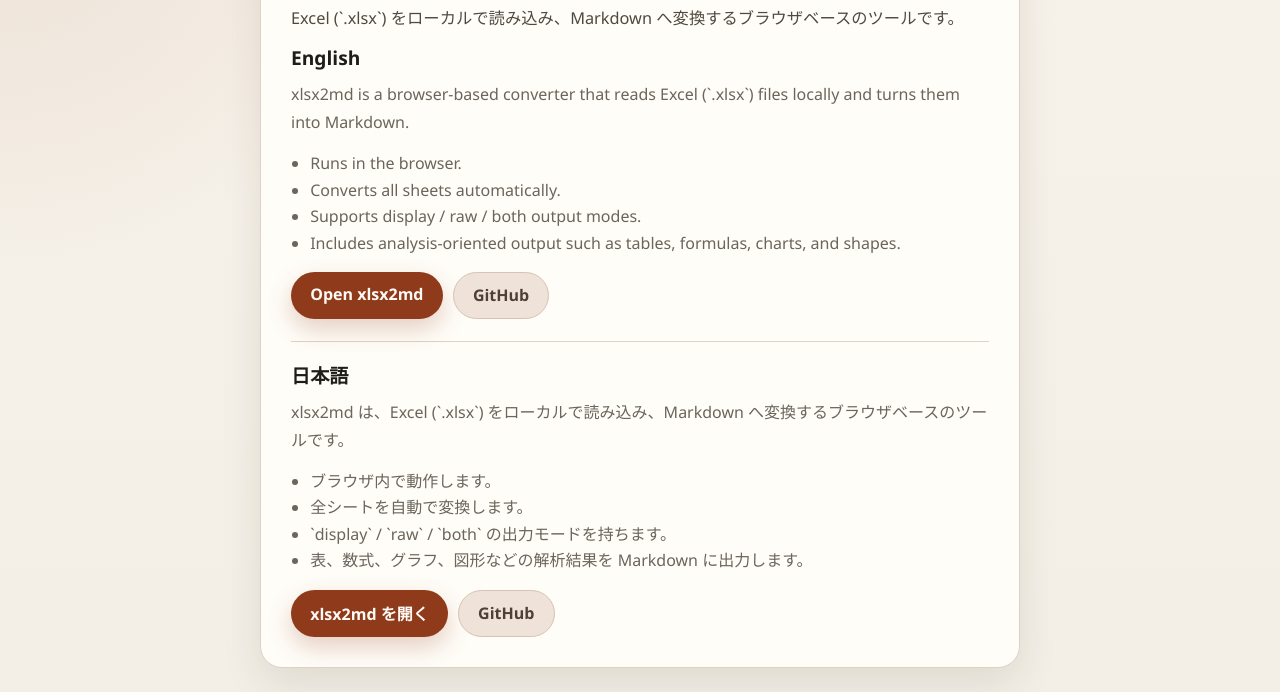
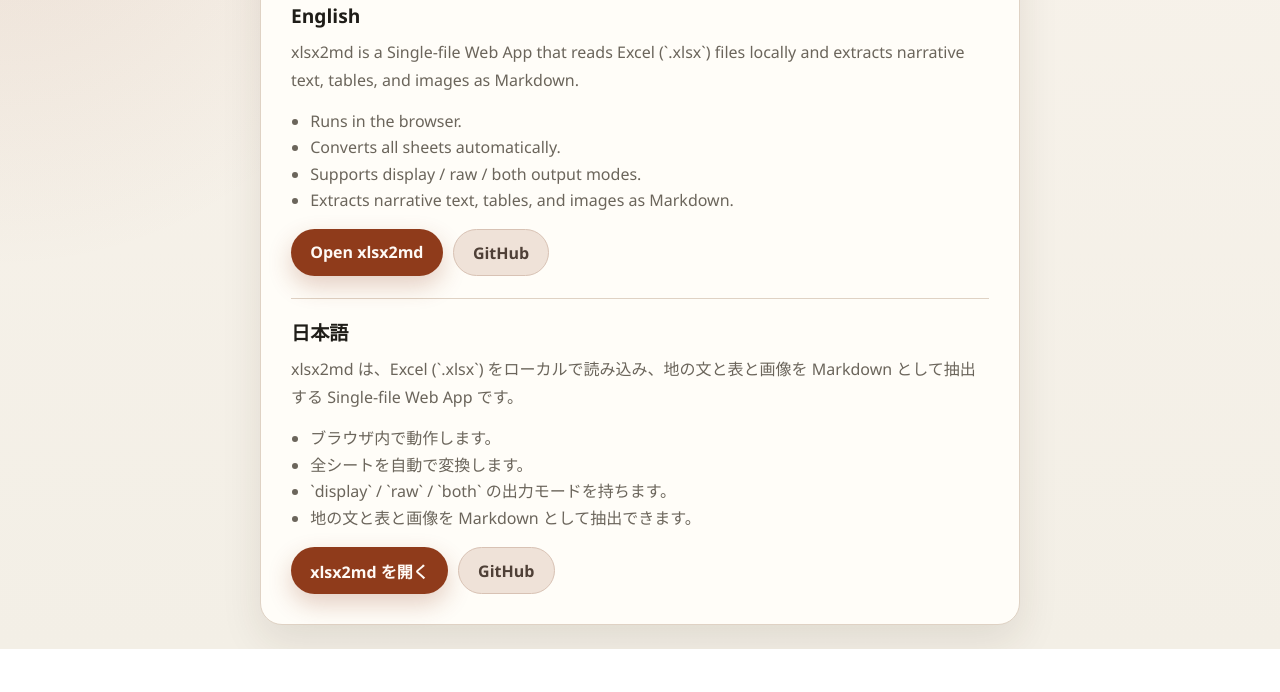
Before and after one commit to igapyon/xlsx2md, a website: page index.html in a window 1280 px wide. Shown: the part 152-844 px from the top of the page. After the commit the page ends 801 px from the top, so only its background shows below. Drawn offline with Linux system fonts and the light colour scheme.

Commit message:
index.html の紹介文を実装に合わせて更新し、Single-file Web App の説明を追加
## 概要
`index.html` の紹介文を見直し、説明内容を現在の表現に合わせて更新しました。

## 変更内容
- `h1` 直下のリード文を削除
- 英語の説明文を、`Single-file Web App` を含む表現へ更新
- 英語の箇条書きを、`narrative text, tables, and images` を抽出する説明へ更新
- 日本語の説明文を、`地の文と表と画像を Markdown として抽出する Single-file Web App` という表現へ更新
- 日本語の箇条書きを、`地の文と表と画像を Markdown として抽出` する説明へ更新

## 対象ファイル
- `index.html`

```diff
--- a/index.html
+++ b/index.html
@@ -126,20 +126,17 @@
   <main class="card">
     <div class="eyebrow">Local Browser Tool</div>
     <h1>xlsx2md</h1>
-    <p class="lead">
-      Excel (`.xlsx`) をローカルで読み込み、Markdown へ変換するブラウザベースのツールです。
-    </p>
 
     <section class="lang-block" aria-label="English">
       <h2>English</h2>
       <p>
-        xlsx2md is a browser-based converter that reads Excel (`.xlsx`) files locally and turns them into Markdown.
+        xlsx2md is a Single-file Web App that reads Excel (`.xlsx`) files locally and extracts narrative text, tables, and images as Markdown.
       </p>
       <ul>
         <li>Runs in the browser.</li>
         <li>Converts all sheets automatically.</li>
         <li>Supports display / raw / both output modes.</li>
-        <li>Includes analysis-oriented output such as tables, formulas, charts, and shapes.</li>
+        <li>Extracts narrative text, tables, and images as Markdown.</li>
       </ul>
       <div class="link-row">
         <a class="link-btn" href="./xlsx2md.html?v=202603190000">Open xlsx2md</a>
@@ -152,13 +149,13 @@
     <section class="lang-block" aria-label="日本語">
       <h2>日本語</h2>
       <p>
-        xlsx2md は、Excel (`.xlsx`) をローカルで読み込み、Markdown へ変換するブラウザベースのツールです。
+        xlsx2md は、Excel (`.xlsx`) をローカルで読み込み、地の文と表と画像を Markdown として抽出する Single-file Web App です。
       </p>
       <ul>
         <li>ブラウザ内で動作します。</li>
         <li>全シートを自動で変換します。</li>
         <li>`display` / `raw` / `both` の出力モードを持ちます。</li>
-        <li>表、数式、グラフ、図形などの解析結果を Markdown に出力します。</li>
+        <li>地の文と表と画像を Markdown として抽出できます。</li>
       </ul>
       <div class="link-row">
         <a class="link-btn" href="./xlsx2md.html?v=202603190000">xlsx2md を開く</a>
```
